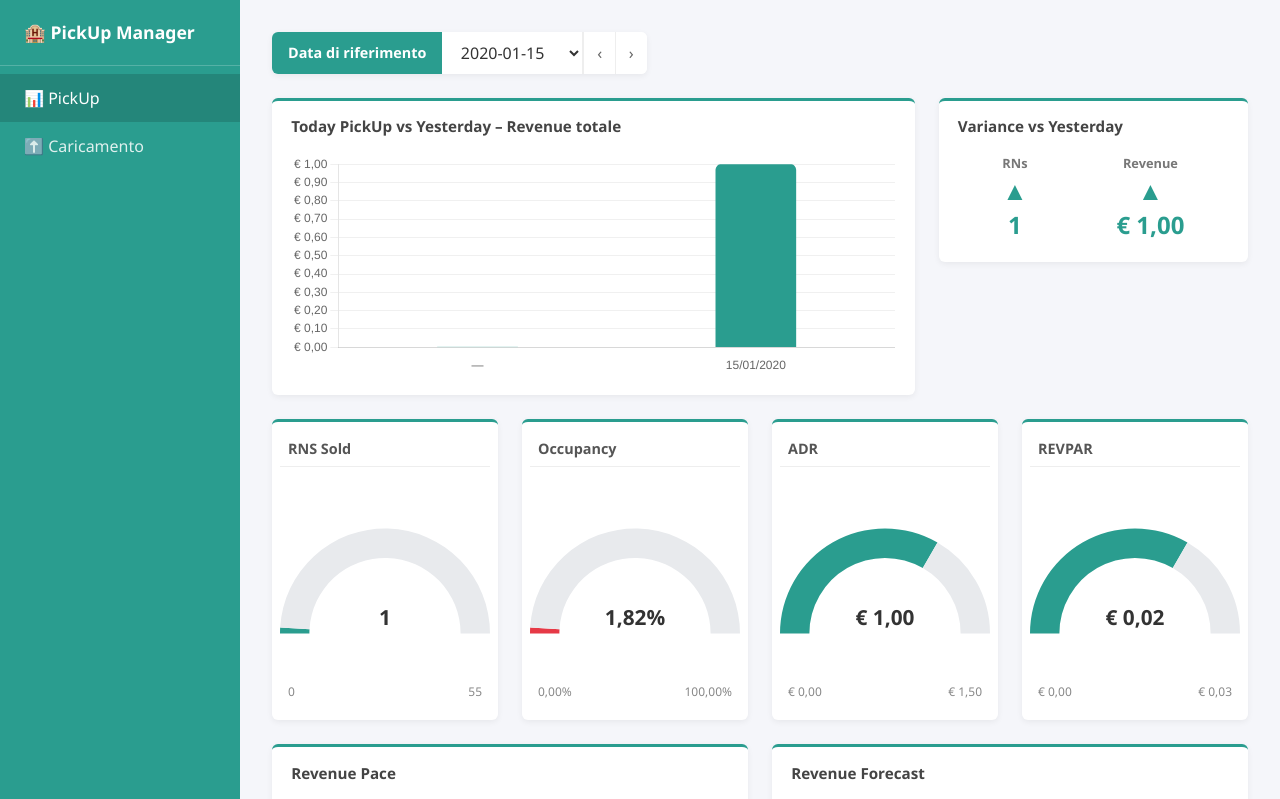
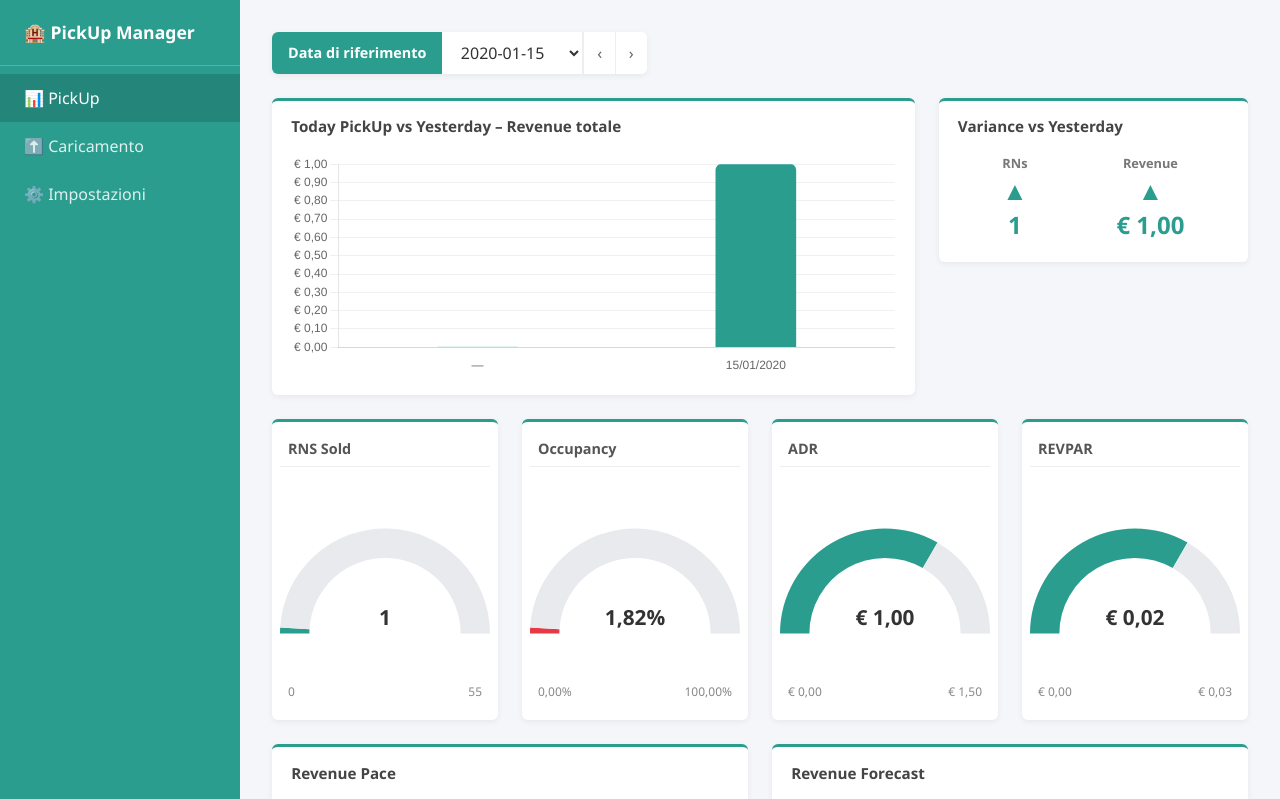
Before and after one commit to raffaelepanizzo-create/pickup-manager, a Flask app: page /pickup in a window 1280 px wide. Shown: the top 799 px of the page. Run offline with Flask 3, Linux system fonts and the light colour scheme; the visitor is signed in with stand-in values (Sample User, id 1); tables that the repository leaves empty hold one stand-in row (values such as "Sample post").

Commit message:
Aggiungi link Impostazioni nella sidebar

```diff
--- a/templates/base.html
+++ b/templates/base.html
@@ -35,6 +35,7 @@
   <nav class="mt-2">
     <a href="/pickup" class="nav-link {% if active=='pickup' %}active{% endif %}">📊 PickUp</a>
     <a href="/caricamento" class="nav-link {% if active=='caricamento' %}active{% endif %}">⬆️ Caricamento</a>
+    <a href="/impostazioni" class="nav-link {% if active=='settings' %}active{% endif %}">⚙️ Impostazioni</a>
   </nav>
 </div>
 
```
